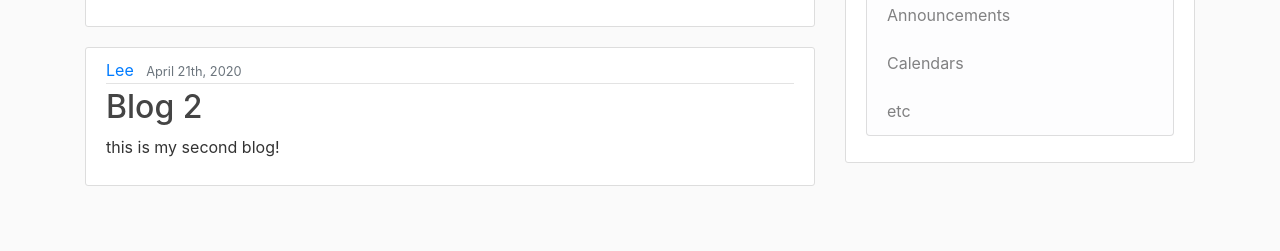
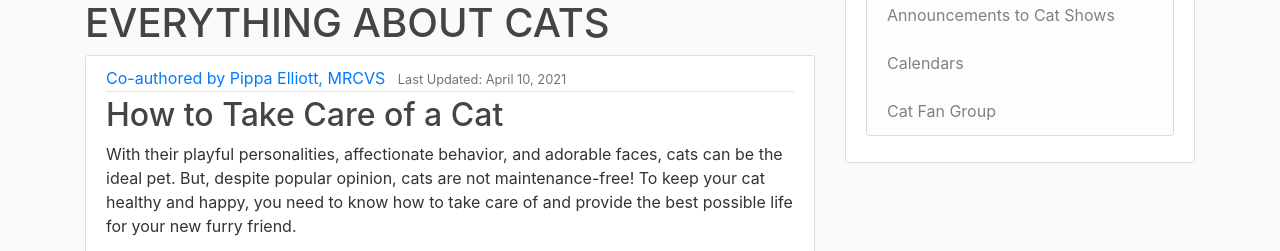
Before and after one commit to lillianaleecode/final_project_foundations, a Flask app: page / in a window 1280 px wide. Shown: the part 231-482 px from the top of the page. Before the commit the page ends 417 px from the top, so only its background shows below. Run offline with Flask 2, Linux system fonts and the light colour scheme; some libraries are stand-ins or nearby versions.

Commit message:
more updates

```diff
--- a/application/models.py
+++ b/application/models.py
@@ -26,7 +26,7 @@ class User(db.Model, UserMixin):
     id = db.Column(db.Integer, primary_key=True)
     username = db.Column(db.String(20), unique=True,nullable=False)
     email = db.Column(db.String(120), unique=True,nullable=False)
-    image_file = db.Column(db.String(20), unique=True,nullable=False, default='default.jpg')
+    image_file = db.Column(db.String(20), nullable=False, default='default.jpg')
     password = db.Column(db.String(60),nullable=False)
 
 def __repr__(self):
--- a/application/routes.py
+++ b/application/routes.py
@@ -38,15 +38,15 @@ login_manager = LoginManager(app)
 
 posts= [
   {
-      'author':'Lilli',
-      'title':'Blog 1',
-      'content': 'this is my first blog!',
-      'date_posted': 'April 20th, 2020',
+      'author':'Co-authored by Pippa Elliott, MRCVS',
+      'title':'How to Take Care of a Cat',
+      'content': 'With their playful personalities, affectionate behavior, and adorable faces, cats can be the ideal pet. But, despite popular opinion, cats are not maintenance-free! To keep your cat healthy and happy, you need to know how to take care of and provide the best possible life for your new furry friend.',
+      'date_posted': 'Last Updated: April 10, 2021',
   },
     {
-      'author':'Lee',
-      'title':'Blog 2',
-      'content': 'this is my second blog!',
+      'author':'Stacy Hackett',
+      'title':'Cats 101: Basic Health & Care Tips to Keep Your Cat Healthy',
+      'content': "How often do you take your cat to the veterinarian? In observance of National Cat Health Month, we want to remind you that even if your cat does not appear to be sick, preventative care is important. Between visits to your cat's veterinarian, here are 10 ways to keep your cat healthy.",
       'date_posted': 'April 21th, 2020',
   },
 
@@ -135,7 +135,7 @@ def register():
     return redirect(url_for('login'))
   return render_template('register.html', title= 'Register', form=form)
 
-# #corey
+
 # # @app.route('/register', methods=["GET", "POST"])
 # def register():
 #   form = RegistrationForm()
@@ -144,7 +144,7 @@ def register():
 #     return redirect(url_for('home'))
 #   return render_template('register.html', title= 'Register', form=form)
 
-#for the form (corey):
+#for the form
 @app.route('/login', methods=["GET", "POST"])
 def login():
   form = LoginForm()
@@ -157,7 +157,7 @@ def login():
         flash('log in unsucessful, please check email and password','danger')
   return render_template('login.html', title= 'Login', form=form)
 
-#corey
+
 # @app.route('/login', methods=["GET", "POST"])
 # def login():
 #   form = LoginForm()
@@ -169,59 +169,7 @@ def login():
 #       flash('log in unsucessful, please check username and password','danger')
 #   return render_template('login.html', title= 'Login', form=form)
 
-#intento video https://www.youtube.com/watch?v=BnBjhmspw4c
-# @app.route('/login', methods=["GET", "POST"])
-# def login():
-#   form = LoginForm()
-#   error = None
-#   if request.method == 'POST':
-#     if request.form['username'] != 'admin' or request.form['password'] !='admin':
-#       error = 'Invalid credentials. Please try again'
-#     else:
-#       session['logged_in'] = True
-#       return redirect(url_for('home'))
-#   return render_template('login.html', error=error)
 
-# @app.route('/logout')
-# def logout():
-#   session.pop('logged_in', None)
-#   return redirect(url_for('welcome'))
-
-
-
- #form log in intento 2: Flask Tutorial #8 - Adding, Deleting & Updating Users w/ SQLAlchemy, https://www.youtube.com/watch?v=1nxzOrLWiic
-#@app.route('/login', methods=["GET", "POST"])
-#def login():
- # form = LoginForm()
-  #if request.method =='POST':
-   # session.permanent = True
-    #user = request.form["nm"]
-    #session["user"] = user
-
-    #found_user = User.query.filter_by(name=user).first()
-    #if found_user:
-     # session["email"] = found_user.email
-    #else:
-     # usr = user(user, "")
-      #db.session.add(usr)
-      #db.session.commit()
-
-    #flash("Login Succesful!")
-    #return redirect(url_for("user"))
-  #else:
-   #  if "user" in session:
-    #   flash("Alreadyd Logged in!")
-     #  return redirect(url_for("user"))
-     #return render_template("login.html", title= 'Login', form=form)
-
-
-#for the form:
-#@app.route('/contact')
-#def contact():
-  #form = ContactForm()
- # return render_template ('contact.html', title= 'Contact', form=form)
-
-#extra page just in case, not working
 @app.route("/contact", methods=["GET", "POST"])
 def contact():
     """Standard `contact` form."""
--- a/application/templates/home.html
+++ b/application/templates/home.html
@@ -1,8 +1,8 @@
 {% extends 'index.html' %} <!-- extends has an opening but no closing -->
 
    {% block content %}
-
-      <p> home</p>
+   <img src="https://www.aspca.org/sites/default/files/cat-care_urine-marking_main-image.jpg " style="width:300px;height:150px;" alt="cats">
+      <h1> EVERYTHING ABOUT CATS</h1>
 
       {% for post in posts %}
          <article class="media content-section">
@@ -13,7 +13,9 @@
             </div>
             <h2><a class="article-title" href="#">{{ post.title }}</a></h2>
             <p class="article-content">{{ post.content }}</p>
+            <img src="https://pngimg.com/uploads/cat/cat_PNG50485.png" style="width:300px;height:150px;" alt="cats">
             </div>
+
          </article>
       {% endfor %}
 
--- a/application/templates/index.html
+++ b/application/templates/index.html
@@ -33,11 +33,11 @@
 </head>
 
 <body>
-    <!--   https://github.com/lillianaleecode/code_snippets/blob/master/Python/Flask_Blog/snippets/article.html -->
+
 <header class="site-header">
    <nav class="navbar navbar-expand-md navbar-dark bg-steel fixed-top">
       <div class="container">
-         <a class="navbar-brand mr-4" href="/">Flask Blog</a>
+         <a class="navbar-brand mr-4" href="/">MY CAT BLOG</a>
          <button class="navbar-toggler" type="button" data-toggle="collapse" data-target="#navbarToggle" aria-controls="navbarToggle" aria-expanded="false" aria-label="Toggle navigation">
          <span class="navbar-toggler-icon"></span>
          </button>
@@ -78,13 +78,13 @@
      </div>
      <div class="col-md-4">
        <div class="content-section">
-         <h3>Our Sidebar</h3>
+         <h3>Kitty Sidebar</h3>
          <p class='text-muted'>My Activity
            <ul class="list-group">
              <li class="list-group-item list-group-item-light">Latest Posts</li>
-             <li class="list-group-item list-group-item-light">Announcements</li>
+             <li class="list-group-item list-group-item-light">Announcements to Cat Shows</li>
              <li class="list-group-item list-group-item-light">Calendars</li>
-             <li class="list-group-item list-group-item-light">etc</li>
+             <li class="list-group-item list-group-item-light">Cat Fan Group</li>
            </ul>
          </p>
        </div>
--- a/application/templates/login.html
+++ b/application/templates/login.html
@@ -1,4 +1,4 @@
-{% extends 'machotelayout.html' %}
+{% extends 'index.html' %}
 
 {% block content %}
 
--- a/application/templates/todolist.html
+++ b/application/templates/todolist.html
@@ -5,9 +5,9 @@
    <link rel= "stylesheet" type= "text/css" href= "{{ url_for('static',filename='main.css') }}">
 
    <div class="content">
-       <h1 > My Tasks:)</h1>
+       <h1 > My Cat Grooming To Do List</h1>
 
-       <table style="text-align: center; background-color: brown;" >
+       <table style="text-align: center;" >
            <tr>
                <th>Task</th>
                <th>Added</th>
--- a/application/templates/update.html
+++ b/application/templates/update.html
@@ -5,7 +5,7 @@
 {% block content%}
 <!--got rid of the table because we only want to show the updates-->
 <div class="content">
-    <h1 style="text-align: center; background-color: brown;"> Update Item</h1>
+    <h1 style="text-align: center"> Update Item</h1>
 
 
 
```
Also changed, not shown: application/database.py (deleted, +0 -28 lines), README.md, application/test.db.
